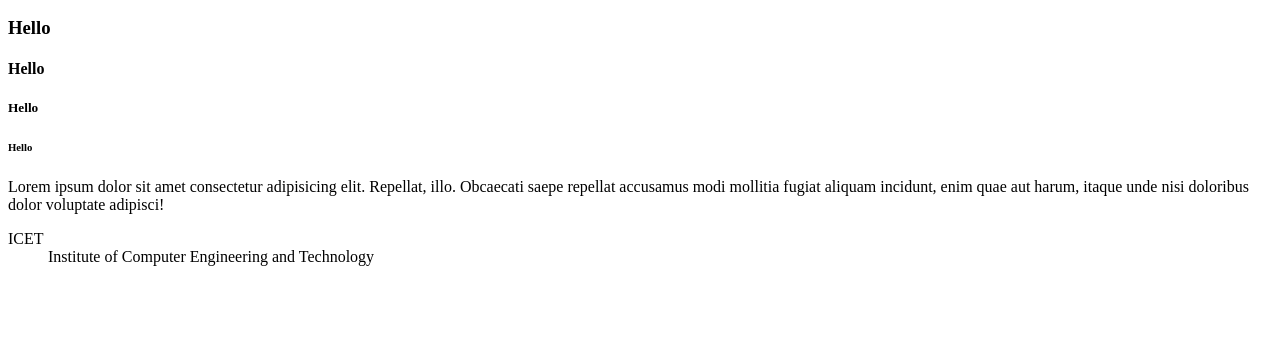
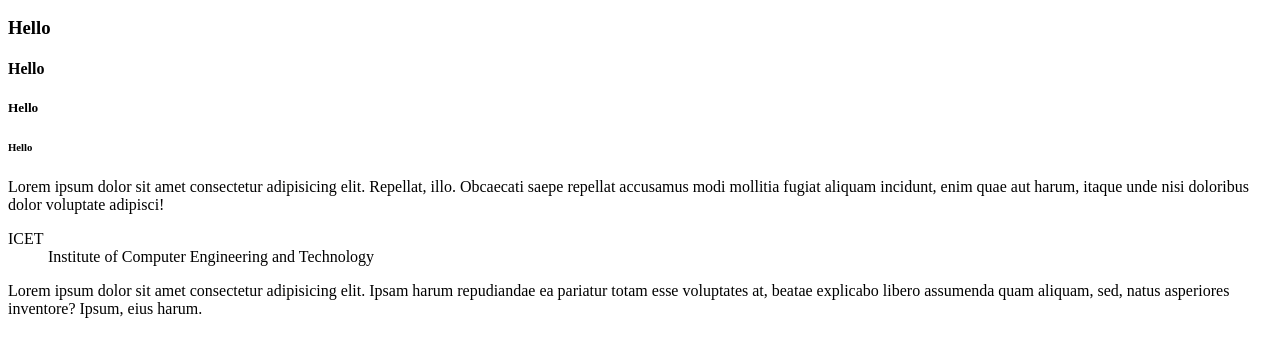
Before and after one commit to tharindi-hub/2026-09-12-IT-Day-02, a plain HTML site: page index.html in a window 1280 px wide. Shown: the part 110-466 px from the top of the page. Drawn offline with Linux system fonts and the light colour scheme.

Commit message:
add paragraph 2

```diff
--- a/index.html
+++ b/index.html
@@ -14,7 +14,6 @@
    <h6>Hello</h6>
 
    <p>Lorem ipsum dolor sit amet consectetur adipisicing elit. Repellat, illo. Obcaecati saepe repellat accusamus modi mollitia fugiat aliquam incidunt, enim quae aut harum, itaque unde nisi doloribus dolor voluptate adipisci!</p>
-
    <div>
         <dl>
             <dt>
@@ -23,7 +22,7 @@
             <dd>Institute of Computer Engineering and Technology</dd>
         </dl>
    </div>
-
+   <p>Lorem ipsum dolor sit amet consectetur adipisicing elit. Ipsam harum repudiandae ea pariatur totam esse voluptates at, beatae explicabo libero assumenda quam aliquam, sed, natus asperiores inventore? Ipsum, eius harum.</p>
 
 </body>
 </html>
```
